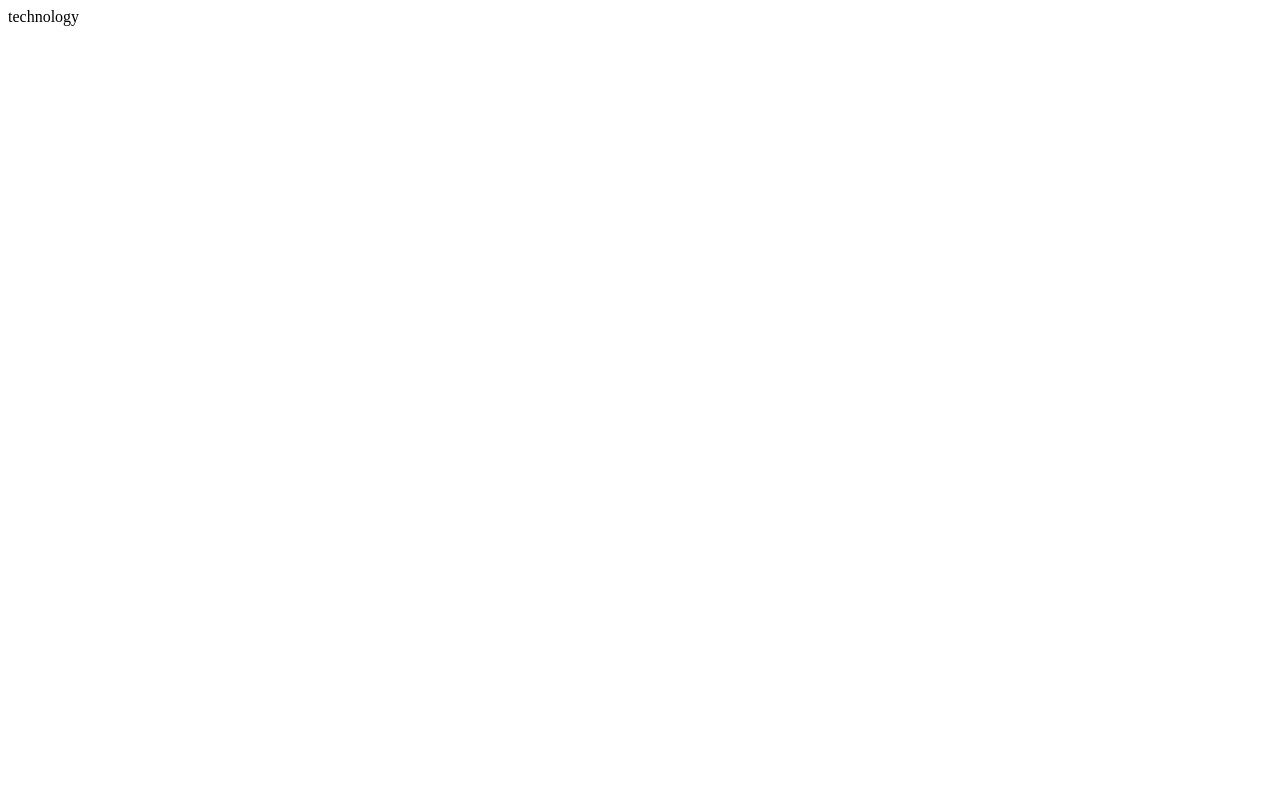
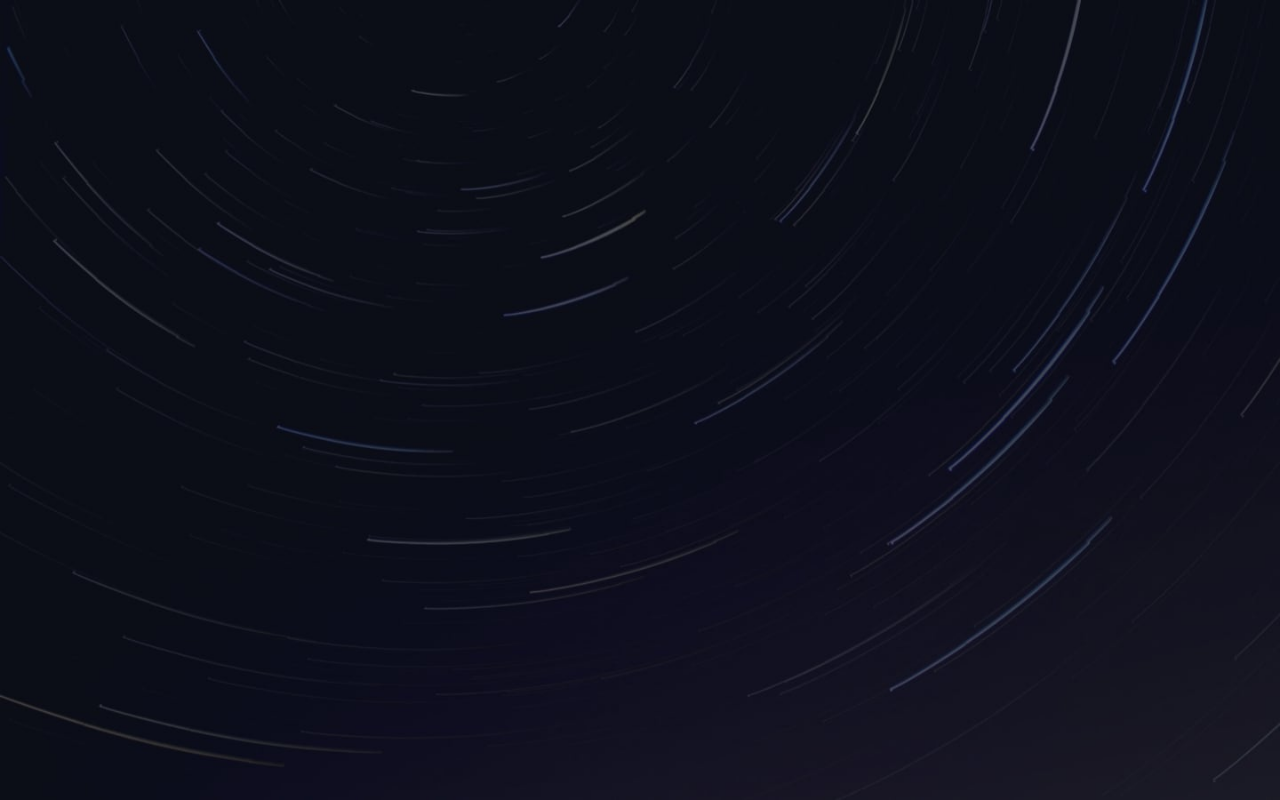
Before and after one commit to aleksandr-efimenko/space-tourism, a Next.js app: page /technology in a window 1280 px wide. Built offline with nearby package versions, Linux system fonts and the light colour scheme.

Commit message:
add background image and title to the technology page

```diff
--- a/src/pages/technology.tsx
+++ b/src/pages/technology.tsx
@@ -1,7 +1,19 @@
-import React from 'react'
+import BackgroundImage from "@/components/BackgroundImage";
+import backgroundImage from "~/assets/technology/background-technology-desktop.jpg";
 
 export default function technology() {
   return (
-    <div>technology</div>
-  )
+    <>
+      <BackgroundImage
+        backgroundImage={backgroundImage}
+        alt="background image"
+      />
+      <main className="flex flex-col items-center justify-between p-24">
+      <h1 className="flex gap-6">
+            <span className="heading5 font-bold opacity-25 text-white">03</span>
+            <p className="heading5 text-white">SPACE LAUNCH 101</p>
+          </h1>
+      </main>
+    </>
+  );
 }
```
